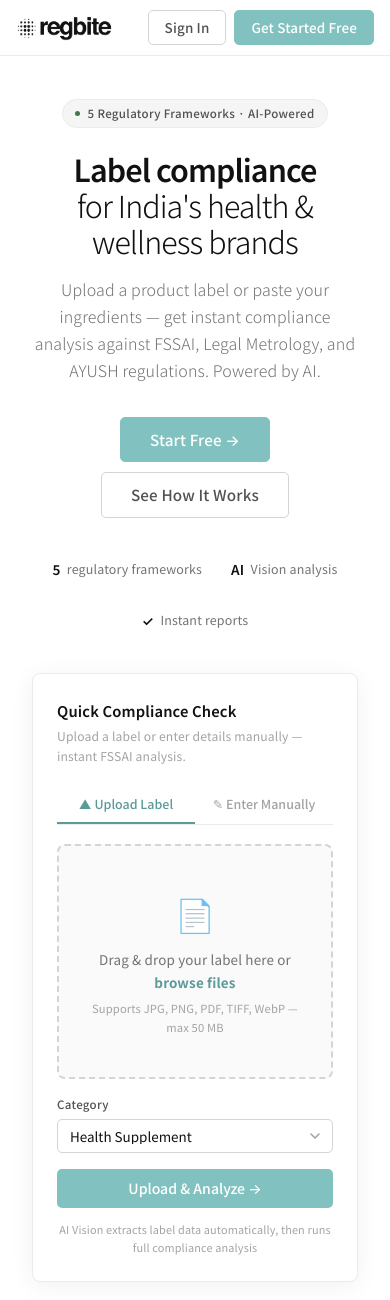
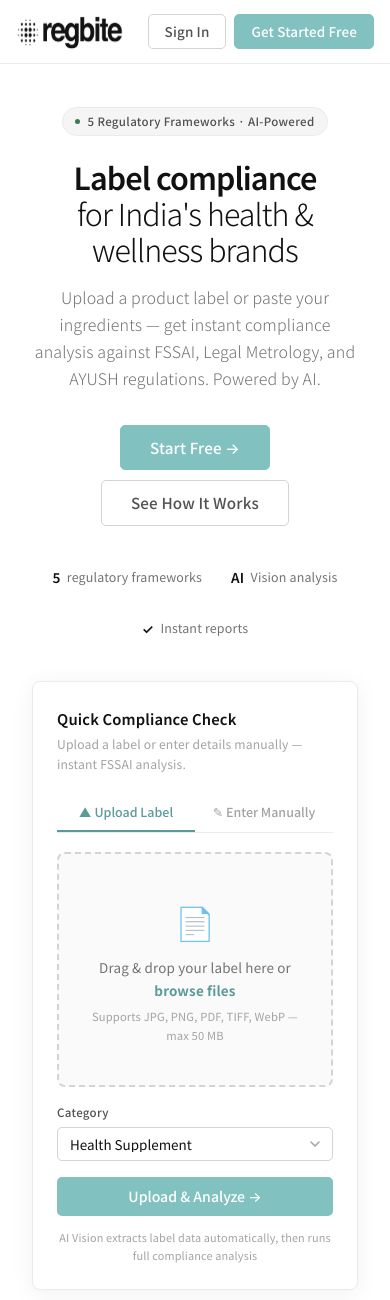
Before and after one commit to benrkumar/regbite, a FastAPI app: page / in a window 390 px wide. Shown: the top 1300 px of the page. Run offline with FastAPI, Linux system fonts and the light colour scheme; some libraries are stand-ins or nearby versions.

Commit message:
fix: logo sizing and landing nav alignment
Landing page:
- Logo height 26px → 36px (matching 64px nav height)
- Nav height 56px → 64px to give logo proper breathing room
- Wrap nav children in .nav-inner (max-width:1120px; margin:auto) so
  logo now aligns with hero/section content on wide screens
- Hero top-padding updated 56px → 64px to match taller nav

Other templates (slight size bumps):
- App sidebar: 28px → 32px
- Admin sidebar: 26px → 30px
- Login card: 32px → 36px
- Register / onboarding / team-accept / public navbar: 26px → 30px
- Footers: unchanged (22–24px, intentionally understated)

Co-Authored-By: Claude Sonnet 4.6 <noreply@anthropic.com>

```diff
--- a/nutracomply/app/templates/admin/base_admin.html
+++ b/nutracomply/app/templates/admin/base_admin.html
@@ -165,7 +165,7 @@
   {# ── Sidebar ── #}
   <aside class="adm-sidebar" id="admSidebar">
     <div class="adm-brand">
-      <img src="/static/img/logo.png" alt="RegBite" style="height:26px;width:auto;display:block;" />
+      <img src="/static/img/logo.png" alt="RegBite" style="height:30px;width:auto;display:block;" />
       <span class="adm-brand-badge">ADMIN</span>
     </div>
     <nav class="adm-nav">
--- a/nutracomply/app/templates/base.html
+++ b/nutracomply/app/templates/base.html
@@ -37,7 +37,7 @@
   <aside class="sidebar" id="sidebar">
 
     <div class="sidebar-brand">
-      <img src="/static/img/logo.png" alt="RegBite" class="sidebar-logo" style="height:28px;width:auto;display:block;" />
+      <img src="/static/img/logo.png" alt="RegBite" class="sidebar-logo" style="height:32px;width:auto;display:block;" />
     </div>
 
     <nav class="sidebar-nav">
--- a/nutracomply/app/templates/landing.html
+++ b/nutracomply/app/templates/landing.html
@@ -35,9 +35,10 @@
     img { max-width: 100%; display: block; }
 
     /* ── Navbar ── */
-    .nav { position: fixed; top: 0; left: 0; right: 0; z-index: 100; height: 56px; display: flex; align-items: center; padding: 0 2rem; background: rgba(255,255,255,0.92); backdrop-filter: blur(12px); border-bottom: 1px solid var(--g200); }
-    .nav-brand { display: flex; align-items: center; gap: 0.4rem; margin-right: auto; text-decoration: none; }
-    .nav-brand img { height: 26px; width: auto; display: block; }
+    .nav { position: fixed; top: 0; left: 0; right: 0; z-index: 100; height: 64px; background: rgba(255,255,255,0.92); backdrop-filter: blur(12px); border-bottom: 1px solid var(--g200); display: flex; align-items: center; padding: 0 2rem; }
+    .nav-inner { max-width: 1120px; margin: 0 auto; width: 100%; display: flex; align-items: center; }
+    .nav-brand { display: flex; align-items: center; margin-right: auto; text-decoration: none; }
+    .nav-brand img { height: 36px; width: auto; display: block; }
     .nav-links { display: flex; align-items: center; gap: 1.5rem; }
     .nav-links a { font-size: 0.84rem; color: var(--g500); transition: color 0.12s; }
     .nav-links a:hover { color: var(--ink); }
@@ -51,7 +52,7 @@
     .btn-xl { padding: 0.7rem 1.8rem; font-size: 0.95rem; }
 
     /* ── Hero ── */
-    .hero { padding: 56px 2rem 0; background: var(--white); }
+    .hero { padding: 64px 2rem 0; background: var(--white); }
     .hero-inner { max-width: 1120px; margin: 0 auto; padding: 4rem 0 3.5rem; display: grid; grid-template-columns: 1fr 1fr; gap: 3.5rem; align-items: center; }
     .hero-text { max-width: 520px; }
     .hero-pill { display: inline-flex; align-items: center; gap: 0.45rem; padding: 0.25rem 0.75rem; background: var(--g100); border: 1px solid var(--g200); border-radius: 999px; font-size: 0.72rem; font-weight: 500; color: var(--g600); margin-bottom: 1.5rem; letter-spacing: 0.03em; }
@@ -239,7 +240,7 @@
     @media (max-width: 640px) {
       .nav { padding: 0 1rem; }
       .nav-links { display: none; }
-      .hero { padding-top: 56px; }
+      .hero { padding-top: 64px; }
       .hero-inner { padding: 2.5rem 0 2rem; }
       .hero h1 { font-size: 1.9rem; }
       .sec { padding: 3.5rem 1.25rem; }
@@ -257,6 +258,7 @@
 
 <!-- ═══ Navbar ═══ -->
 <nav class="nav">
+  <div class="nav-inner">
     <div class="nav-brand">
       <img src="/static/img/logo.png" alt="RegBite" />
     </div>
@@ -270,6 +272,7 @@
     <div class="nav-ctas">
       <a href="/login" class="btn btn-ghost">Sign In</a>
       <a href="/register" class="btn btn-primary">Get Started Free</a>
+    </div>
   </div>
 </nav>
 
--- a/nutracomply/app/templates/login.html
+++ b/nutracomply/app/templates/login.html
@@ -29,7 +29,7 @@
       display: flex; align-items: center; justify-content: space-between;
       margin-bottom: 1.8rem;
     }
-    .login-brand-logo { height: 32px; width: auto; display: block; }
+    .login-brand-logo { height: 36px; width: auto; display: block; }
     .login-back-link {
       font-size: 0.74rem; color: #A3A3A3; text-decoration: none;
       display: flex; align-items: center; gap: 0.3rem; transition: color 0.15s;
--- a/nutracomply/app/templates/onboarding.html
+++ b/nutracomply/app/templates/onboarding.html
@@ -145,7 +145,7 @@
 
 <div class="wizard-wrap">
 
-  <div class="wizard-brand"><img src="/static/img/logo.png" alt="RegBite" style="height:26px;width:auto;" /></div>
+  <div class="wizard-brand"><img src="/static/img/logo.png" alt="RegBite" style="height:30px;width:auto;" /></div>
 
   <div class="progress-wrap">
     <div class="progress-steps">
--- a/nutracomply/app/templates/public_base.html
+++ b/nutracomply/app/templates/public_base.html
@@ -109,7 +109,7 @@
 <!-- ── Navbar ── -->
 <nav class="nav">
   <a href="/" class="nav-brand">
-    <img src="/static/img/logo.png" alt="RegBite" style="height:26px;width:auto;display:block;" />
+    <img src="/static/img/logo.png" alt="RegBite" style="height:30px;width:auto;display:block;" />
   </a>
   <div class="nav-links" id="navLinks">
     <a href="/features" {% if active_page == 'features' %}class="active"{% endif %}>Features</a>
--- a/nutracomply/app/templates/register.html
+++ b/nutracomply/app/templates/register.html
@@ -13,7 +13,7 @@
   <div class="auth-card">
     <div class="card no-hover" style="padding:2.2rem 2rem;">
       <div style="text-align:center;margin-bottom:1.8rem;">
-        <img src="/static/img/logo.png" alt="RegBite" style="height:28px;width:auto;" />
+        <img src="/static/img/logo.png" alt="RegBite" style="height:30px;width:auto;" />
         <p style="margin-top:0.3rem;font-size:0.88rem;">Create your compliance account</p>
       </div>
       {% if error %}
--- a/nutracomply/app/templates/team_accept.html
+++ b/nutracomply/app/templates/team_accept.html
@@ -195,7 +195,7 @@
 {% else %}
 {# Valid invite — show registration form #}
 <div class="accept-card">
-  <div class="accept-brand"><img src="/static/img/logo.png" alt="RegBite" style="height:26px;width:auto;" /></div>
+  <div class="accept-brand"><img src="/static/img/logo.png" alt="RegBite" style="height:30px;width:auto;" /></div>
 
   <div class="accept-header">
     <h1>You've been invited</h1>
```
Lines whose indentation alone changed are shown as unchanged.
